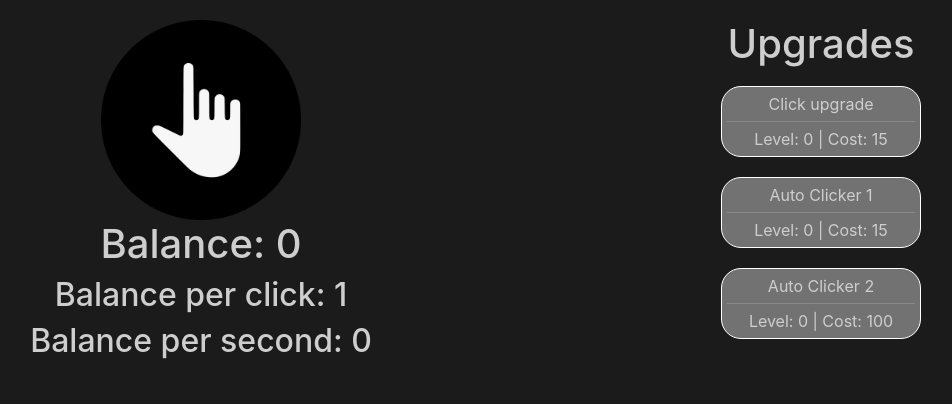
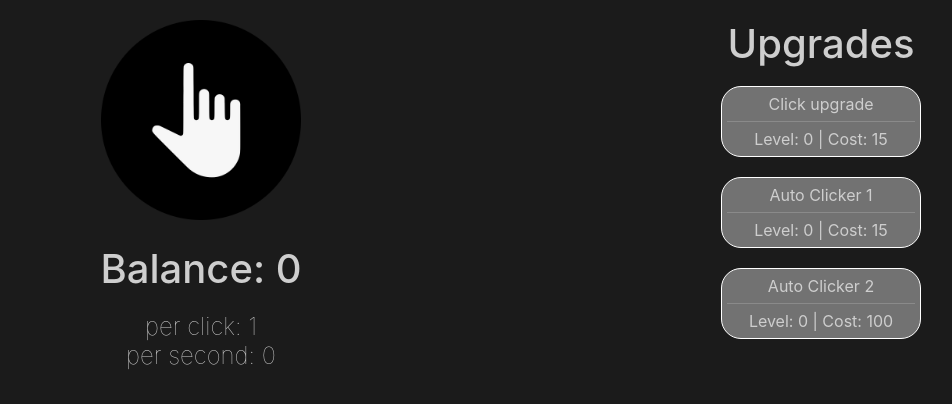
Before and after one commit to AntonioToni/idle-clicker, a React (Create React App) app: page / in a window 1280 px wide. Shown: the top 404 px of the page, without its empty margins (129-1081 px from the left). Built offline with nearby package versions, Linux system fonts and the light colour scheme.

Commit message:
fix #10 - added margins for the stats component (#12)
* fix #10 - added margins for the stats component

* Adjustments to styling

* Font weight, h3->h4

Co-authored-by: Antonio <antonio.gaming10@gmail.com>

```diff
--- /dev/null
+++ b/src/components/Stats.css
@@ -0,0 +1,12 @@
+.stats {
+  margin-top: 25px;
+}
+
+.stats h1 {
+  margin: 0 0 20px 0;
+}
+
+.stats h4 {
+  margin: 0;
+  font-weight: 100;
+}
--- a/src/components/displayStats.tsx
+++ b/src/components/displayStats.tsx
@@ -1,4 +1,5 @@
 import React, {useEffect, useState} from "react";
+import './Stats.css';
 
 export function DisplayStats(props : {
   clickIncrement : number,
@@ -25,10 +26,10 @@ export function DisplayStats(props : {
   })
 
   return(
-    <>
+    <div className="stats">
       <h1>Balance: {addcomma(Math.trunc(displayBalance))}</h1>
-      <h2>Balance per click: {props.clickIncrement}</h2>
-      <h2>Balance per second: {props.autoIncrement}</h2>
-    </>
+      <h4>per click: {props.clickIncrement}</h4>
+      <h4>per second: {props.autoIncrement}</h4>
+    </div>
   )
 }
```
